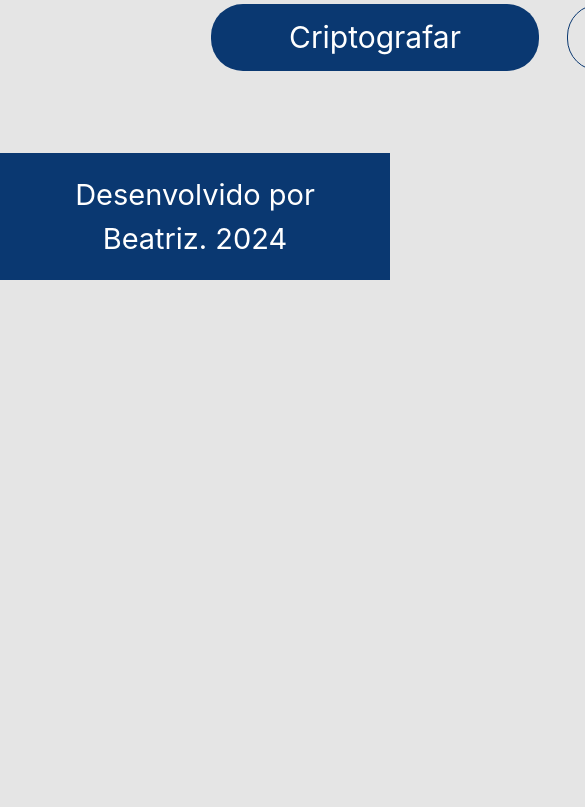
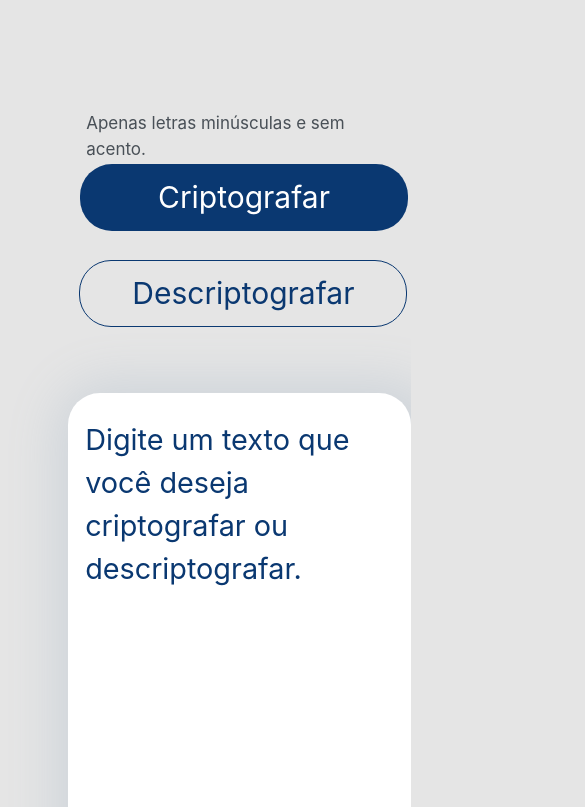
Before and after one commit to cabralbeatriz/decodificador-de-texto, a plain HTML site: page index.html in a window 390 px wide. Shown: the part 724-1531 px from the top of the page, 585 px wide, since content can reach past the window. Before the commit the page ends 1004 px from the top, so only its background shows below. Drawn offline with Linux system fonts and the light colour scheme.

Commit message:
incluindo responsividade

```diff
--- a/styles/style.css
+++ b/styles/style.css
@@ -143,3 +143,125 @@ textarea:focus {
     padding: 20px;
     position: relative;
 }
+
+@media (max-width: 1200px) {
+    main {
+        display: flex;
+        position: relative;
+        margin: 0;
+        padding: 0;
+    }
+}
+
+ @media (max-width: 768px) {
+    main {
+        display: block;
+        position: relative;
+        right: 2.9rem;
+        margin: 0;
+        padding: 0;
+    }
+
+    .cabecalho {
+        position: relative;
+        right: 3%;
+    }
+    .informacao {
+        margin-left: 3%;
+        font-size: 2%;
+    }
+
+    .text {
+        width: 688px;
+        height: 288px;
+        position: relative;
+        left: 1.5%;
+    }
+
+    .mensagem {
+        display: block;
+        position: relative;
+        width: 688px;
+        height: 343px;
+        right: 1rem;
+        margin-bottom: 5%;
+
+    }
+    .mensagem textarea {
+        width: 688px;
+        height: 250px;
+    }
+
+    .botao_criptografar {
+        position: relative;
+        left: 3%;
+    }
+    .botao_descriptografar {
+        position: relative;
+        left: 8%;
+    }
+    .botao_copiar {
+        width: 624px;
+        position: relative;
+        bottom: 10rem;
+    }
+}
+
+@media (max-width: 480px) {
+    main {
+        display: grid;
+        justify-items: left;
+        position: relative;
+        margin: 0;
+        padding: 0;
+    }
+
+    .cabecalho {
+        left: 0.20%
+    }
+
+    .text {
+        left: 8%;
+        width: 343px;
+        height: 624px;
+        bottom: 2rem;
+    }
+
+    .informacao {
+        position: relative;
+        bottom: 5rem;
+        left: 8%;
+    }
+
+    .botao_criptografar {
+        position: absolute;
+        top: 21rem;
+        left: 5.4rem;
+    }
+
+    .botao_descriptografar {
+        position: absolute;
+        left: 4.5rem;
+        top: 24rem;
+    }
+    .mensagem {
+        width: 343px;
+        height: 595px;
+        left: 0.79px;
+        margin-top: 10%;
+        margin-bottom: 2rem;
+    }
+
+    .mensagem textarea {
+        width: 343px;
+        height: 500px;
+    }
+
+    .botao_copiar {
+        position: relative;
+        width: 279px;
+        bottom: 15%;
+    }
+
+
+}
```
